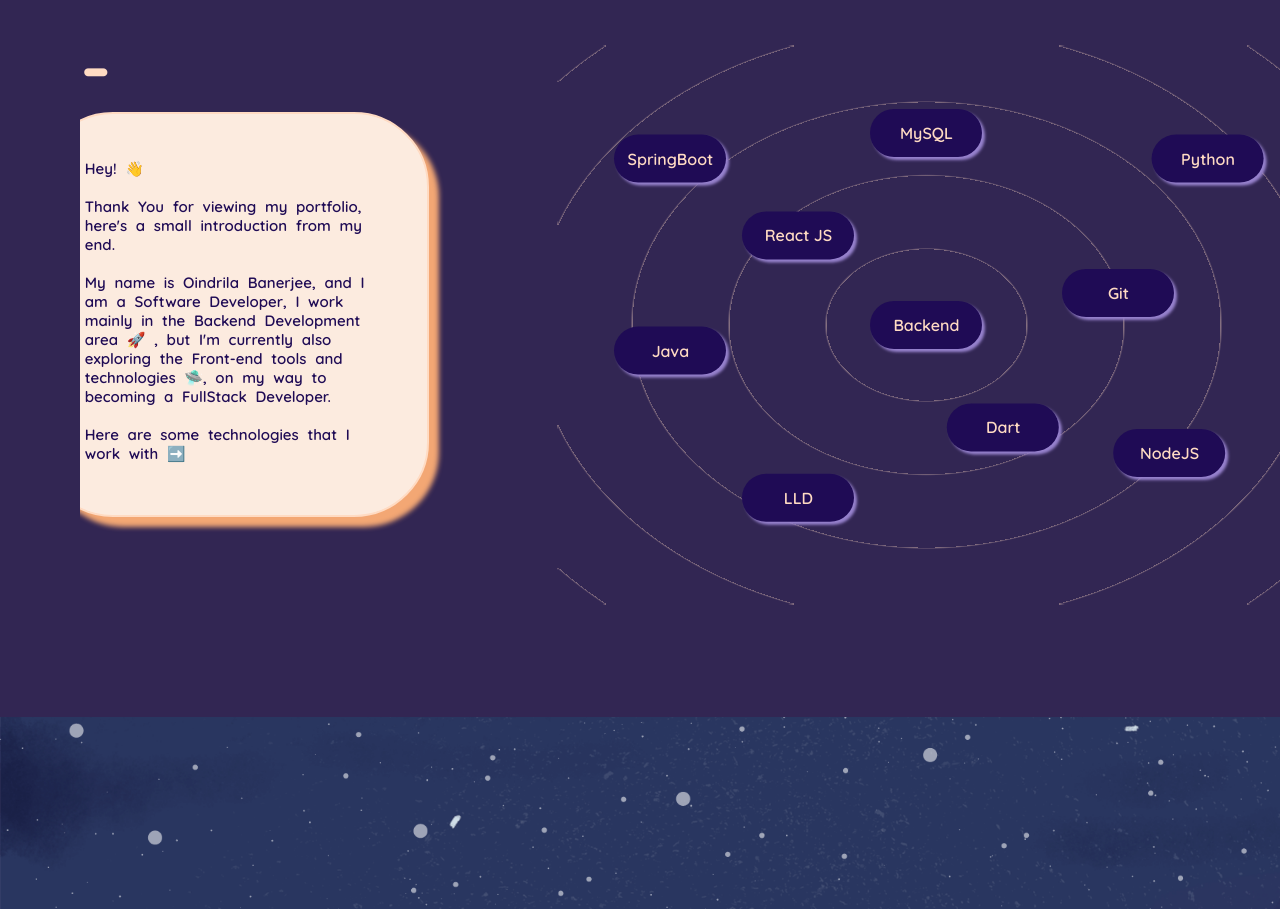
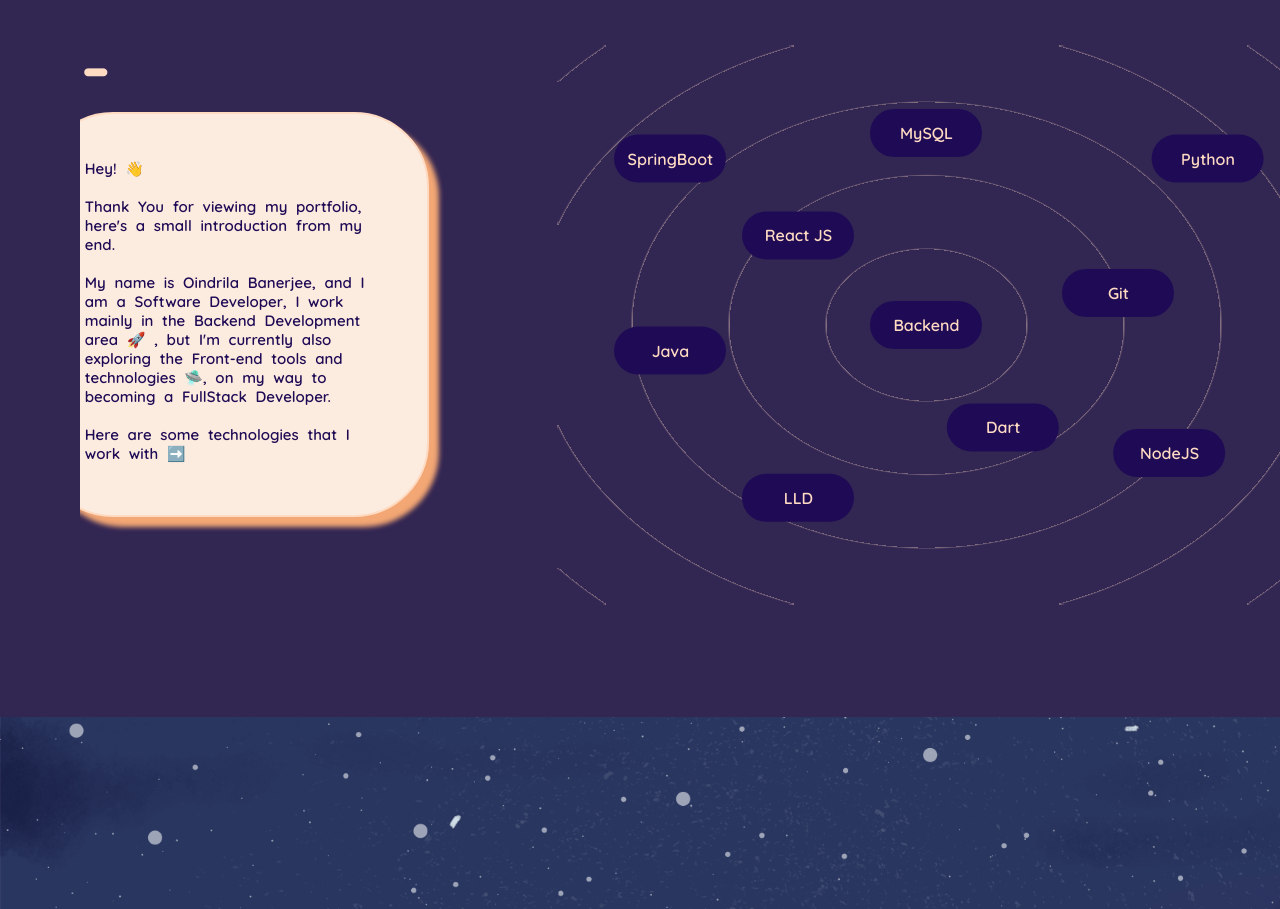
Before and after one commit to oindrila-b/portfolio_oindrila, a React (Create React App) app: page / in a window 1280 px wide. Shown: the part 1763-2672 px from the top of the page. Built offline with nearby package versions, Linux system fonts and the light colour scheme.

Commit message:
Added about me section

```diff
--- a/src/components/AboutMe/AboutMe.jsx
+++ b/src/components/AboutMe/AboutMe.jsx
@@ -8,7 +8,7 @@
     return (
         <motion.div
         className="skill1"
-        whileHover={{scale:1.1}}
+        whileHover={{scale:1.1, boxShadow: "3px 3px 3px  #9883cf"}}
         initial={{x:0,y:0}}
         whileInView={{x:x,y:y}}
         transition={{duration:1.5}}
--- a/src/components/AboutMe/AboutMe.scss
+++ b/src/components/AboutMe/AboutMe.scss
@@ -46,7 +46,7 @@
 
         .skill1 {
             display: flex;
-            box-shadow: 3px 3px 3px  #9883cf;
+
             align-items: center;
             justify-content: center;
             font-weight: bold;
```
